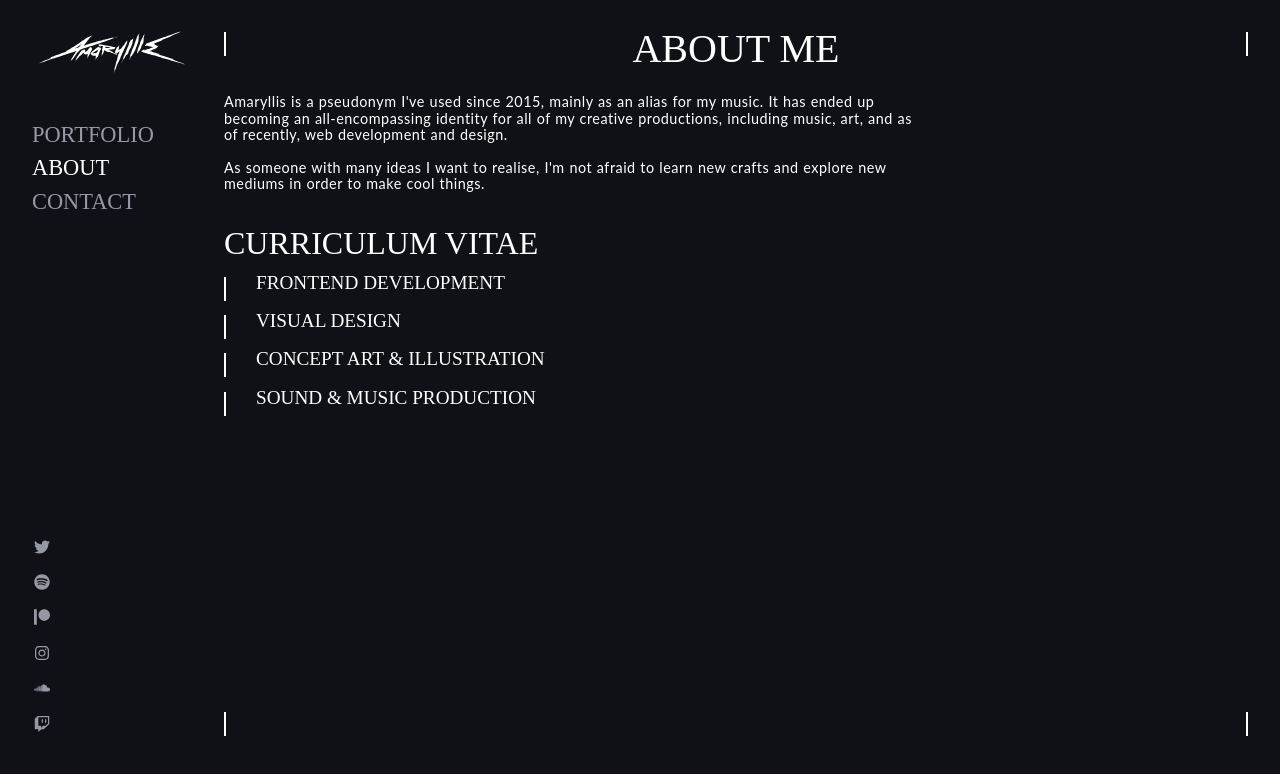
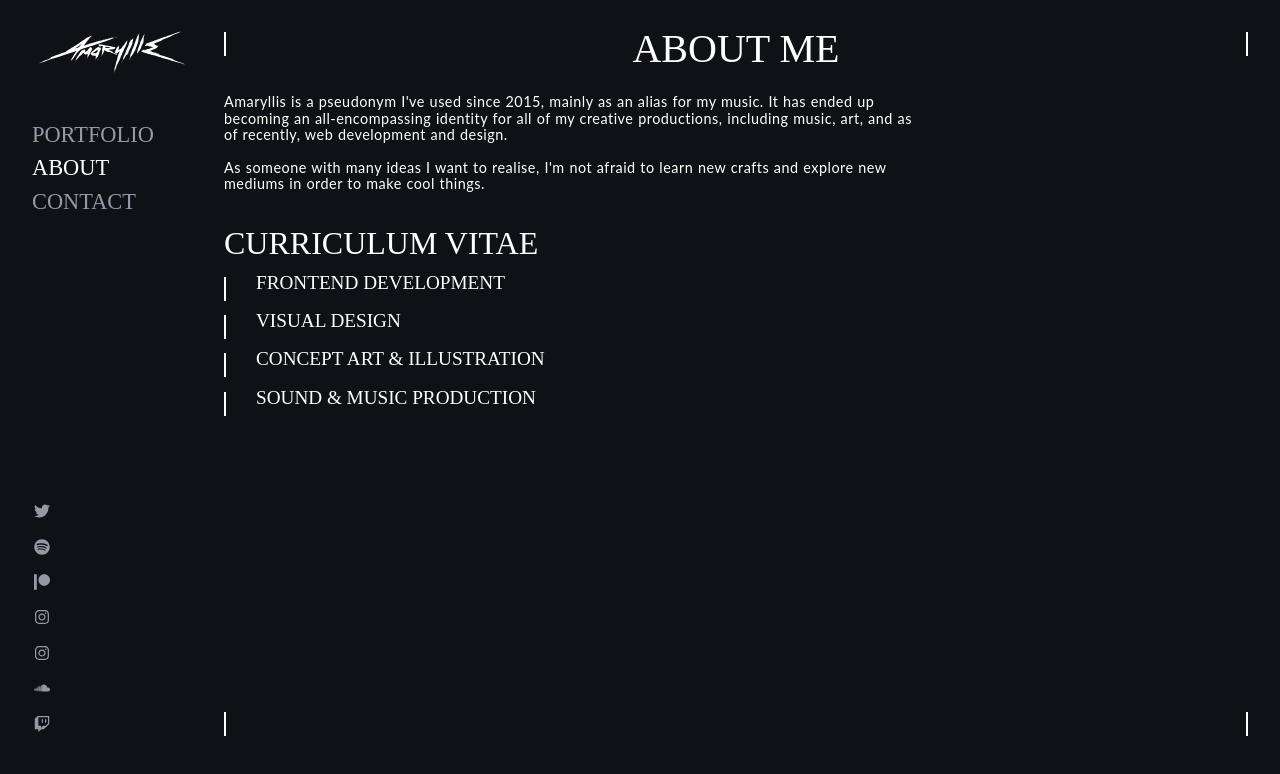
Before and after one commit to AmaryllisNO/amaryllis2021, a React (Create React App) app: page /about in a window 1280 px wide. Shown: the top 774 px of the page. Built offline with nearby package versions, Linux system fonts and the light colour scheme.

Commit message:
add: linked in social

```diff
--- a/src/components/Socials.tsx
+++ b/src/components/Socials.tsx
@@ -5,6 +5,7 @@
   FaTwitch,
   FaSpotify,
   FaSoundcloud,
+  FaLinkedin,
 } from 'react-icons/fa';
 import { useLocation } from 'react-router-dom';
 import { useState, useEffect } from 'react';
@@ -75,6 +76,16 @@
       </li>
       <li className='socials__listitem'>
         <a
+          href='https://www.linkedin.com/in/alexis-hope-b8727b203/'
+          target='_blank'
+          rel='noopener noreferrer'
+          className='socials__link'
+        >
+          <FaInstagram />
+        </a>
+      </li>
+      <li className='socials__listitem'>
+        <a
           href='https://soundcloud.com/amaryllis_no'
           target='_blank'
           rel='noopener noreferrer'
```
